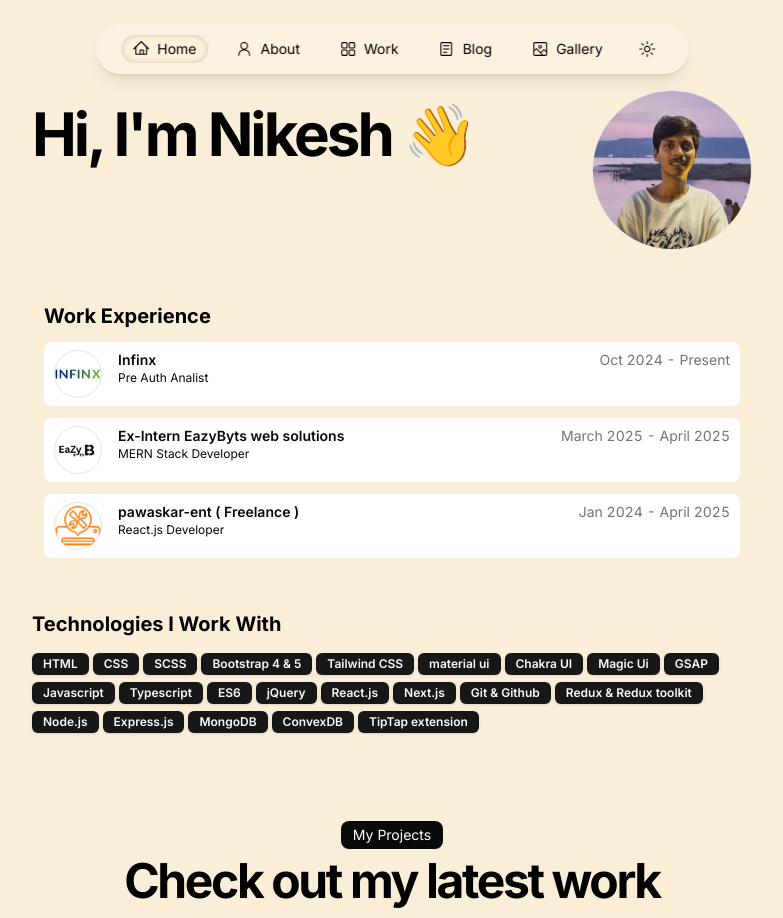
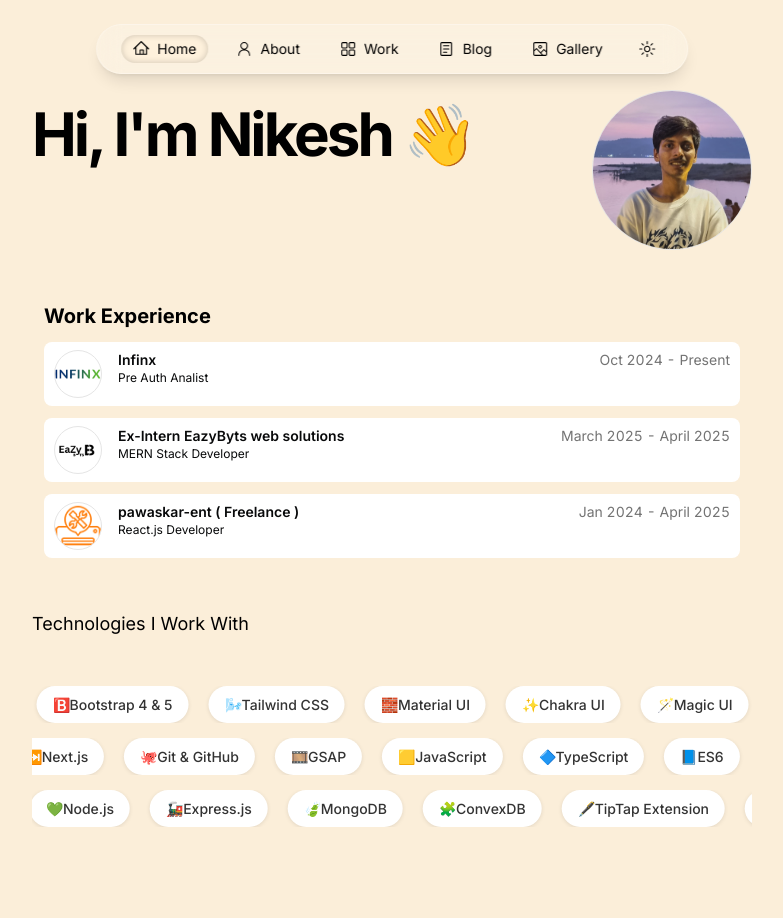
Before and after one commit to NikeshSoni/Nike-dev, a Next.js app: page / in a window 1280 px wide. Shown: the top 918 px of the page, without its empty margins (248-1031 px from the left). Built offline with nearby package versions, Linux system fonts and the light colour scheme.

Commit message:
Add SkillsCode component for displaying skills with animations. Update page layout to utilize new component and adjust heading styles. Clean up global styles by removing commented code and adding new marquee animations.

```diff
--- a/src/app/(routes)/about/page.tsx
+++ b/src/app/(routes)/about/page.tsx
@@ -19,7 +19,7 @@
   return (
     <main className="flex flex-col min-h-[100dvh] space-y-10">
       <div className="flex justify-start">
-        <div className="relative w-[50%] h-0 pb-[28.125%] sm:pb-[28.125%]">
+        <div className="relative w-[100%] h-0 pb-[38.125%] sm:pb-[38.125%]">
           <video
             ref={videoRef}
             className="absolute top-0 left-0 w-full h-full object-cover rounded-lg"
--- a/src/app/globals.css
+++ b/src/app/globals.css
@@ -119,10 +119,6 @@
   }
 }
 
-/* h3 code {
-  @apply !text-lg md: !text-xl;
-} */
-
 pre {
   @apply !px-0 rounded-lg overflow-x-auto py-4
 }
@@ -187,3 +183,84 @@
 code[data-line-numbers-max-digits="3"]>[data-line]::before {
   width: 3rem;
 }
+
+
+.skills-wrapper {
+  width: 100%;
+  overflow: hidden;
+  background-color: transparent;
+  padding: 30px 0;
+  display: flex;
+  flex-direction: column;
+  gap: 15px;
+}
+
+.marquee-container {
+  overflow: hidden;
+  position: relative;
+  width: 100%;
+}
+
+.marquee-container:hover .marquee-content {
+  animation-play-state: paused;
+}
+
+.marquee-content {
+  display: inline-flex;
+  gap: 20px;
+  white-space: nowrap;
+  width: max-content;
+}
+
+.skill-badge {
+  display: inline-flex;
+  align-items: center;
+  padding: 8px 16px;
+  font-size: 14px;
+  font-weight: 500;
+  background-color: white;
+  color: #333;
+  border-radius: 999px;
+  box-shadow: 0 1px 4px rgba(0, 0, 0, 0.1);
+  min-width: fit-content;
+}
+
+/* Animation styles */
+@keyframes marquee1 {
+  0% {
+    transform: translateX(0);
+  }
+  100% {
+    transform: translateX(-50%);
+  }
+}
+
+@keyframes marquee2 {
+  0% {
+    transform: translateX(-50%);
+  }
+  100% {
+    transform: translateX(0);
+  }
+}
+
+@keyframes marquee3 {
+  0% {
+    transform: translateX(0);
+  }
+  100% {
+    transform: translateX(-50%);
+  }
+}
+
+.marquee-animate-1 {
+  animation: marquee1 20s linear infinite;
+}
+
+.marquee-animate-2 {
+  animation: marquee2 25s linear infinite;
+}
+
+.marquee-animate-3 {
+  animation: marquee3 30s linear infinite;
+}
--- a/src/app/page.tsx
+++ b/src/app/page.tsx
@@ -8,7 +8,7 @@
 import { DATA } from "@/data/resume";
 import Link from "next/link";
 import Markdown from "react-markdown";
-import { Carousel } from "./skill"
+import SkillsCode from "./skill"
 
 const BLUR_FADE_DELAY = 0.04;
 
@@ -69,21 +69,15 @@
       <section id="skills">
         <div className="flex min-h-0 flex-col gap-y-3">
           <BlurFade delay={BLUR_FADE_DELAY * 9}>
-            <h2 className="text-xl font-bold">Technologies I Work With</h2>
+            <h1 className="text-lg">Technologies I Work With</h1>
           </BlurFade>
-          <div className="flex flex-wrap gap-1">
-            {DATA.skills.map((skill, id) => (
-              <BlurFade key={skill} delay={BLUR_FADE_DELAY * 10 + id * 0.05}>
-                <Badge key={skill}>{skill}</Badge>
-              </BlurFade>
-            ))}
+          <div>
+            <SkillsCode />
           </div>
         </div>
       </section>
 
-      {/* <div>
-        <Carousel />
-      </div> */}
+
 
 
       <section id="projects">
--- /dev/null
+++ b/src/app/skill.tsx
@@ -0,0 +1,61 @@
+"use client";
+
+type Skill = {
+  name: string;
+  icon: string;
+};
+
+const SkillsCode = () => {
+  const skills: Skill[] = [
+    { name: "HTML", icon: "📄" },
+    { name: "CSS", icon: "🎨" },
+    { name: "SCSS", icon: "💅" },
+    { name: "Bootstrap 4 & 5", icon: "🅱️" },
+    { name: "Tailwind CSS", icon: "🌬️" },
+    { name: "Material UI", icon: "🧱" },
+    { name: "Chakra UI", icon: "✨" },
+    { name: "Magic UI", icon: "🪄" },
+    { name: "GSAP", icon: "🎞️" },
+    { name: "JavaScript", icon: "🟨" },
+    { name: "TypeScript", icon: "🔷" },
+    { name: "ES6", icon: "📘" },
+    { name: "jQuery", icon: "💠" },
+    { name: "React.js", icon: "⚛️" },
+    { name: "Next.js", icon: "⏭️" },
+    { name: "Git & GitHub", icon: "🐙" },
+    { name: "Redux & Toolkit", icon: "📦" },
+    { name: "Node.js", icon: "💚" },
+    { name: "Express.js", icon: "🚂" },
+    { name: "MongoDB", icon: "🍃" },
+    { name: "ConvexDB", icon: "🧩" },
+    { name: "TipTap Extension", icon: "🖋️" },
+  ];
+
+  const third = Math.ceil(skills.length / 3);
+  const row1 = skills.slice(0, third);
+  const row2 = skills.slice(third, third * 2);
+  const row3 = skills.slice(third * 2);
+
+  const renderRow = (rowSkills: Skill[], animationClass: string) => (
+    <div className="marquee-container">
+      <div className={`marquee-content ${animationClass}`}>
+        {[...rowSkills, ...rowSkills].map((skill, index) => (
+          <div key={index} className="skill-badge">
+            <span className="icon">{skill.icon}</span>
+            <span>{skill.name}</span>
+          </div>
+        ))}
+      </div>
+    </div>
+  );
+
+  return (
+    <div className="skills-wrapper">
+      {renderRow(row1, "marquee-animate-1")}
+      {renderRow(row2, "marquee-animate-2")}
+      {renderRow(row3, "marquee-animate-3")}
+    </div>
+  );
+};
+
+export default SkillsCode;
--- a/tailwind.config.ts
+++ b/tailwind.config.ts
@@ -78,6 +78,8 @@
       },
     },
   },
+
+
   plugins: [require("tailwindcss-animate"), require("@tailwindcss/typography")],
 } satisfies Config;
 
```
